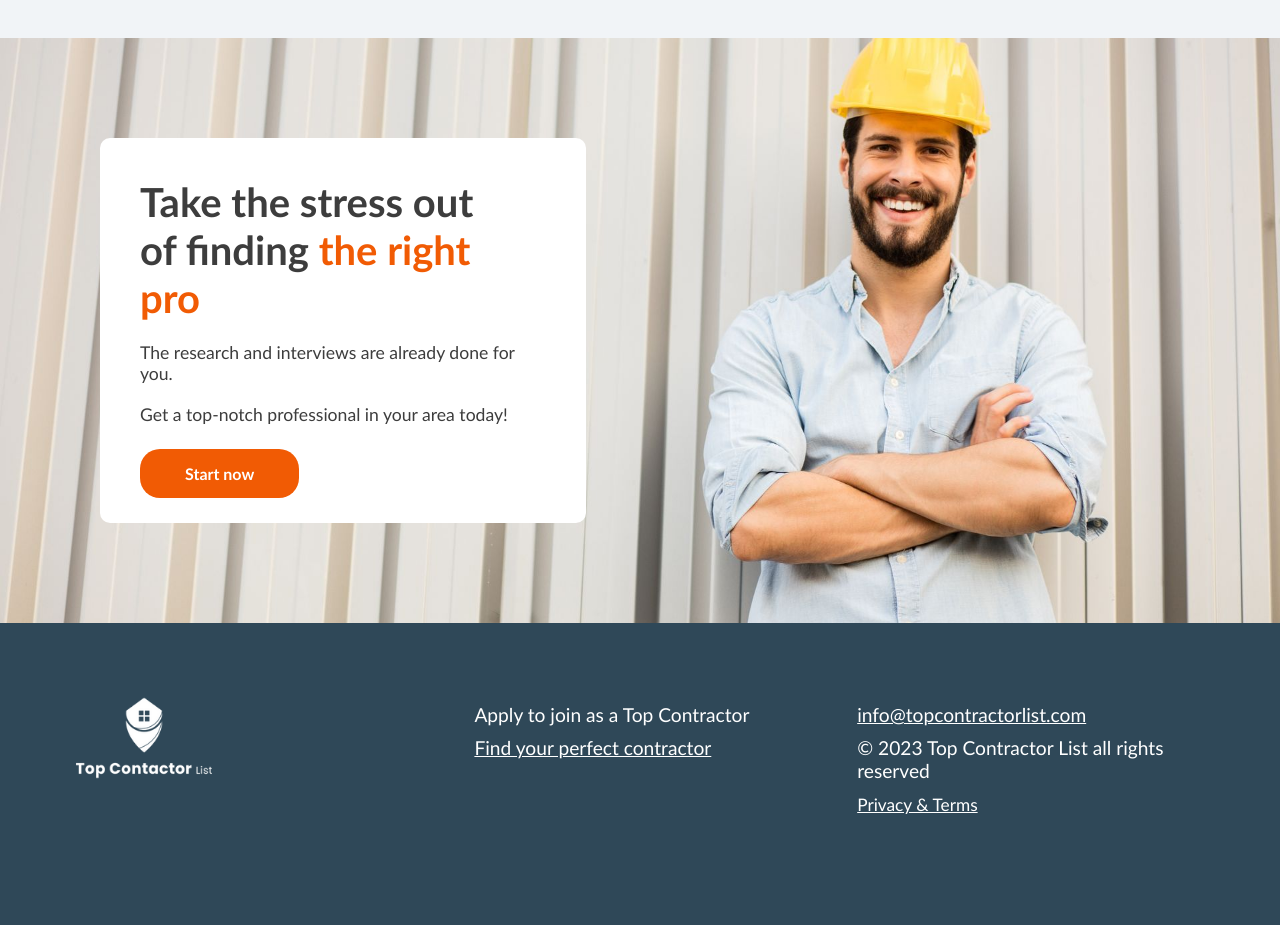
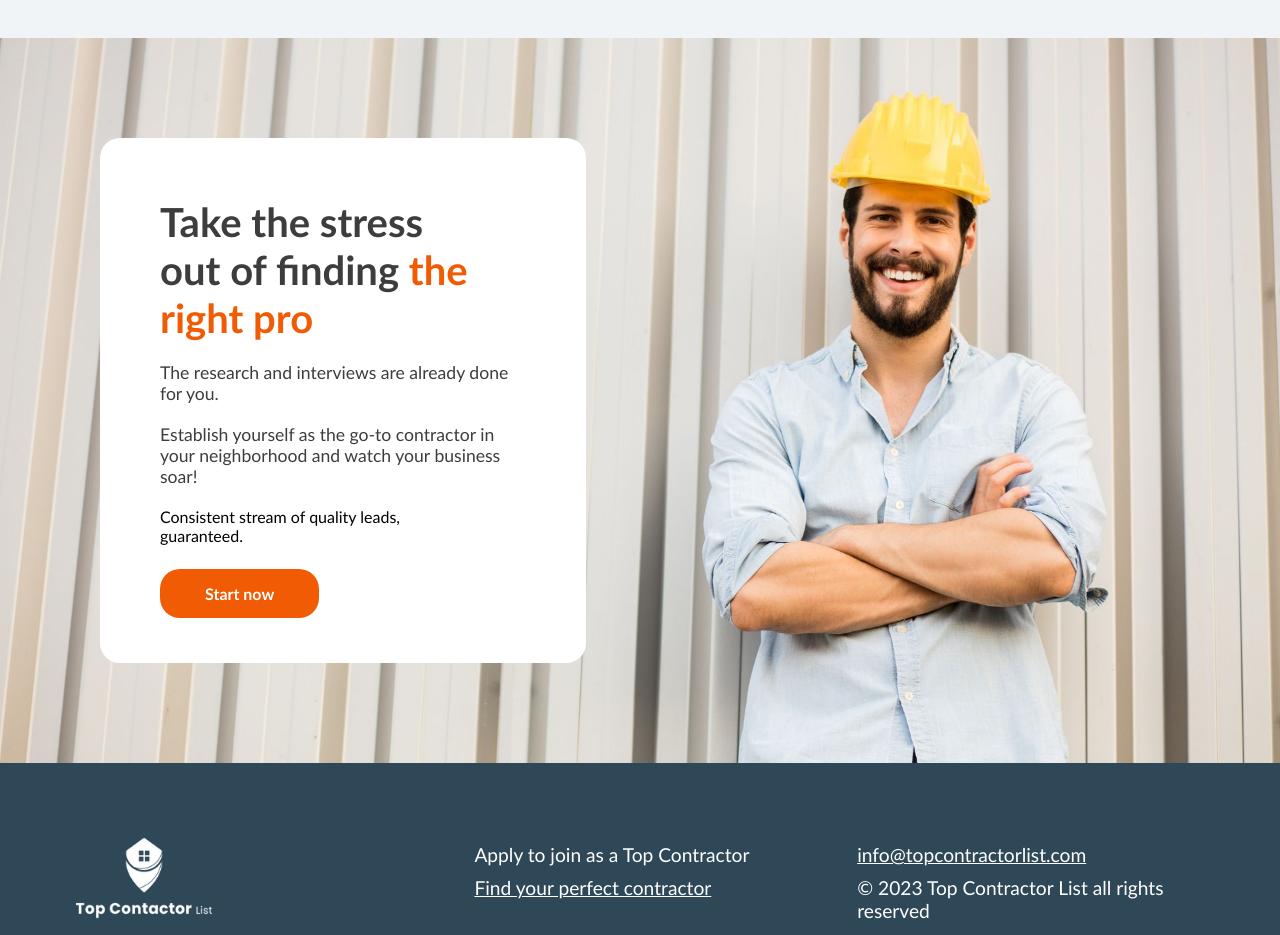
Before and after one commit to ivolevy/top-contactor-react, a React (Create React App) app: page /contractors in a window 1280 px wide. Shown: the part 2040-2975 px from the top of the page. Built offline with nearby package versions, Linux system fonts and the light colour scheme.

Commit message:
cta-contractors

```diff
--- a/src/components/contractors/Cta.js
+++ b/src/components/contractors/Cta.js
@@ -7,7 +7,10 @@ function Cta() {
     <div className="squareCtaContractors">
       <h2 className="ctaTitleContractors">Take the stress out of finding <span id='orange'>the right pro</span></h2>
       <p className="ctaDescContractors">The research and interviews are already done for you.</p>
-      <p className="ctaDescContractors"><span className="strong strongCtaContractors">Get a top-notch professional in your area today!</span></p>
+      <p className="ctaDescContractors">
+        Establish yourself as the go-to contractor in your neighborhood and watch your business soar!
+      </p>
+      <p className='ctaSubDesc'>Consistent stream of quality leads, <br></br> guaranteed.</p>
       <br></br>
       <a className='buttonCtaContractors' href="#">Start now</a>
     </div>
--- a/src/styles/Contractors.css
+++ b/src/styles/Contractors.css
@@ -270,8 +270,8 @@
   background-color: #fff;
   width: 45%;
   height: auto;
-  padding: 40px;
-  border-radius: 10px;
+  padding: 60px;
+  border-radius: 20px;
 }
 
 .ctaTitleContractors{
@@ -291,6 +291,10 @@
 
 .strongCtaContractors{
   color: var(--color_similblack);
+}
+
+.ctaSubDesc{
+  margin-bottom: 20px;
 }
 
 .buttonCtaContractors{
```
